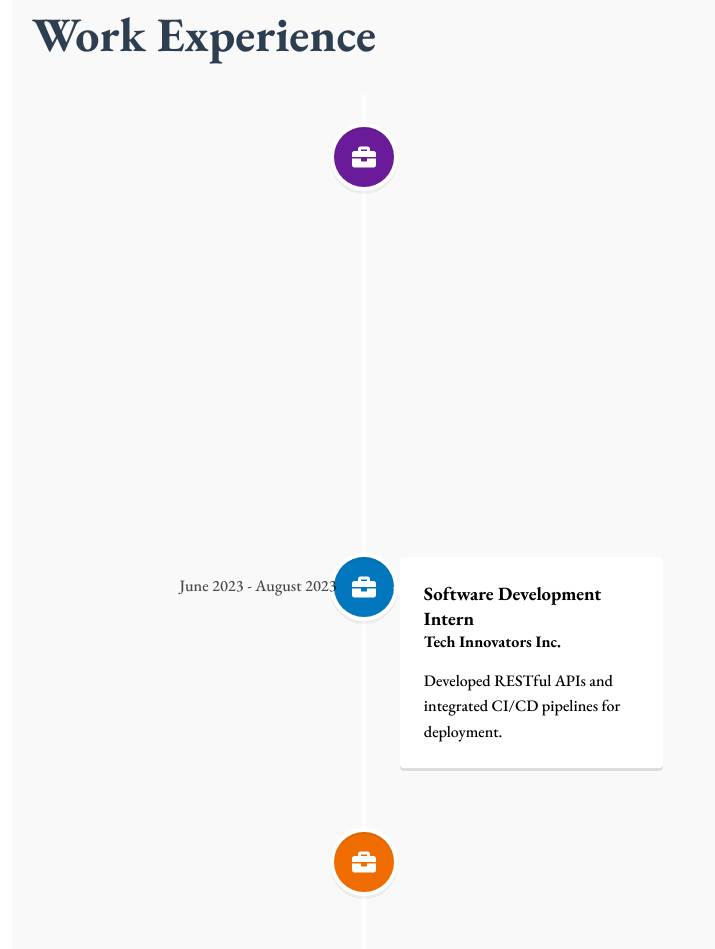
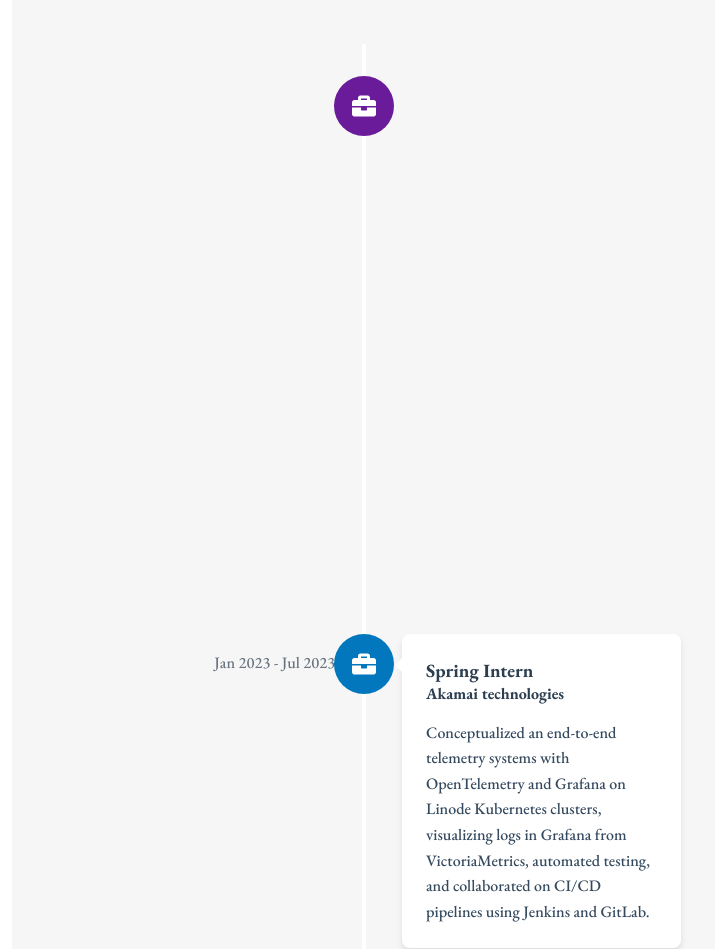
Before and after one commit to devyanigoil/devyanigoil.github.io, a React (Create React App) app: page / in a window 1280 px wide. Shown: the part 3405-4354 px from the top of the page, without its empty margins (516-1231 px from the left). Built offline with nearby package versions, Linux system fonts and the light colour scheme; a web font is replaced by a local one.

Commit message:
Work Experience section

```diff
--- a/src/components/WorkExperiencePage.css
+++ b/src/components/WorkExperiencePage.css
@@ -1,13 +1,24 @@
+.work-experience {
+    background-color: #f7f6f6;
+    padding: "40px 20px";
+    min-height: "100vh";
+    text-align: left;
+}
+
+.work-experience h1 {
+    text-align: left;
+    font-size: 1.5rem;
+    letter-spacing: 3px;
+    color: #2c3e50;
+    margin-bottom: 30px;
+    padding: 10px 10px;
+}
+
 .vertical-timeline-element-content {
-    /* background: #ffffff; */
-    /* color: #2c3e50; */
-    /* box-shadow: 0 4px 6px rgba(0, 0, 0, 0.1); */
-    /* border-radius: 8px; */
-    text-align: left;
-  }
-
-  .vertical-timeline-element-content h1 {
+    background: #ffffff;
     color: #2c3e50;
+    box-shadow: 0 4px 6px rgba(0, 0, 0, 0.1);
+    border-radius: 8px;
   }
 
   .vertical-timeline-element-content h3,
--- a/src/components/WorkExperiencePage.js
+++ b/src/components/WorkExperiencePage.js
@@ -2,6 +2,7 @@ import React from "react";
 import { VerticalTimeline, VerticalTimelineElement } from "react-vertical-timeline-component";
 import "react-vertical-timeline-component/style.min.css";
 import { FaBriefcase } from "react-icons/fa";
+import './WorkExperiencePage.css';
 
 const WorkExperiencePage = () => {
   const experiences = [
@@ -9,31 +10,31 @@ const WorkExperiencePage = () => {
       title: "Software Engineer",
       subtitle: "Akamai Technologies",
       duration: "Aug 2023 - Aug 2024",
-      description: "Developed and optimized the CloudPulse gateway using OpenTelemetry, Kubernetes, and Flask, enhancing data collection, secure communication (mTLS), and system resilience. Conducted load testing, integrated logging with Loki, and delivered MVP demos showcasing performance and reliability to executives.",
+      description: "Designed the gateway component of CloudPulse, Akamai’s comprehensive cloud monitoring solution for Linode environments and customer applications, aimed at improving application performance, availability, and throughput. Deployed crucial features like data persistence and mTLS, enhancing data collection and system resilience. Conducted load testing, integrated logging with Loki, and delivered MVP demos showcasing performance and reliability to executives.",
       icon: <FaBriefcase />,
       iconBg: "#6a1b9a",
     },
     {
-      title: "Software Development Intern",
-      subtitle: "Tech Innovators Inc.",
-      duration: "June 2023 - August 2023",
-      description: "Developed RESTful APIs and integrated CI/CD pipelines for deployment.",
+      title: "Spring Intern",
+      subtitle: "Akamai technologies",
+      duration: "Jan 2023 - Jul 2023",
+      description: "Conceptualized an end-to-end telemetry systems with OpenTelemetry and Grafana on Linode Kubernetes clusters, visualizing logs in Grafana from VictoriaMetrics, automated testing, and collaborated on CI/CD pipelines using Jenkins and GitLab.",
       icon: <FaBriefcase />,
       iconBg: "#0277bd",
     },
     {
-      title: "Full Stack Developer Intern",
-      subtitle: "Startup Solutions",
-      duration: "Jan 2023 - May 2023",
-      description: "Built user-friendly React interfaces and optimized backend systems.",
+      title: "Summer Intern",
+      subtitle: "Akamai Technologies",
+      duration: "Jun 2022 - Jul 2022",
+      description: "Enhanced the CloudUsage app’s performance by 70% for generating Azure billing logs by implementing multithreading in Python. Optimized query execution, and reduced processing time from 510 to 160 seconds for 600 storage accounts, ensuring efficient deployment.",
       icon: <FaBriefcase />,
       iconBg: "#ef6c00",
     },
   ];
 
   return (
-    <div style={{ background: "#f9f9f9", padding: "40px 20px", minHeight: "100vh" }}>
-      <h1 style={{ color: "#2c3e50", marginBottom: "30px" }}>Work Experience</h1>
+    <div className="work-experience">
+      <h1>WORK EXPERIENCE</h1>
       <VerticalTimeline>
         {experiences.map((exp, index) => (
           <VerticalTimelineElement
```
